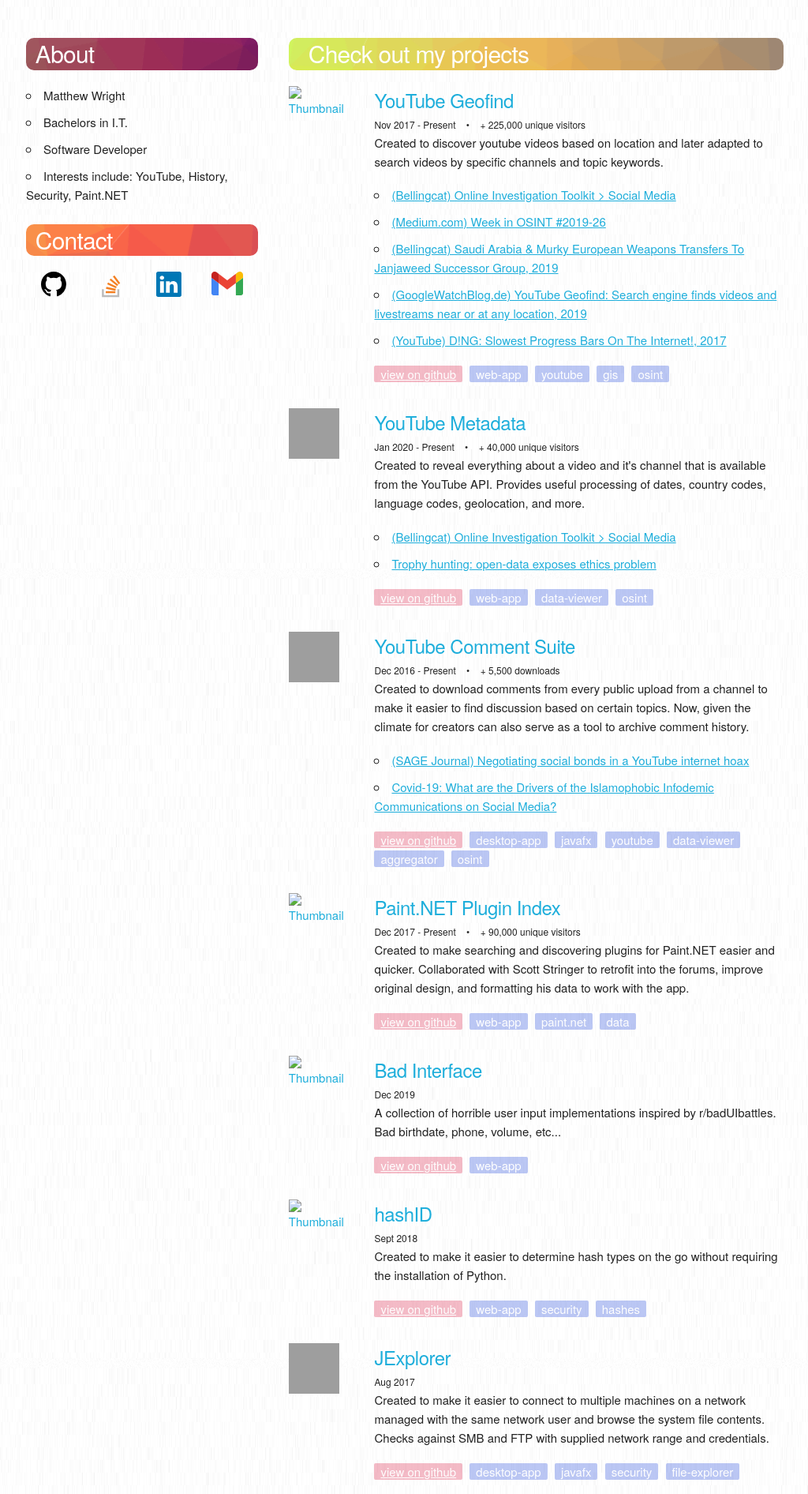
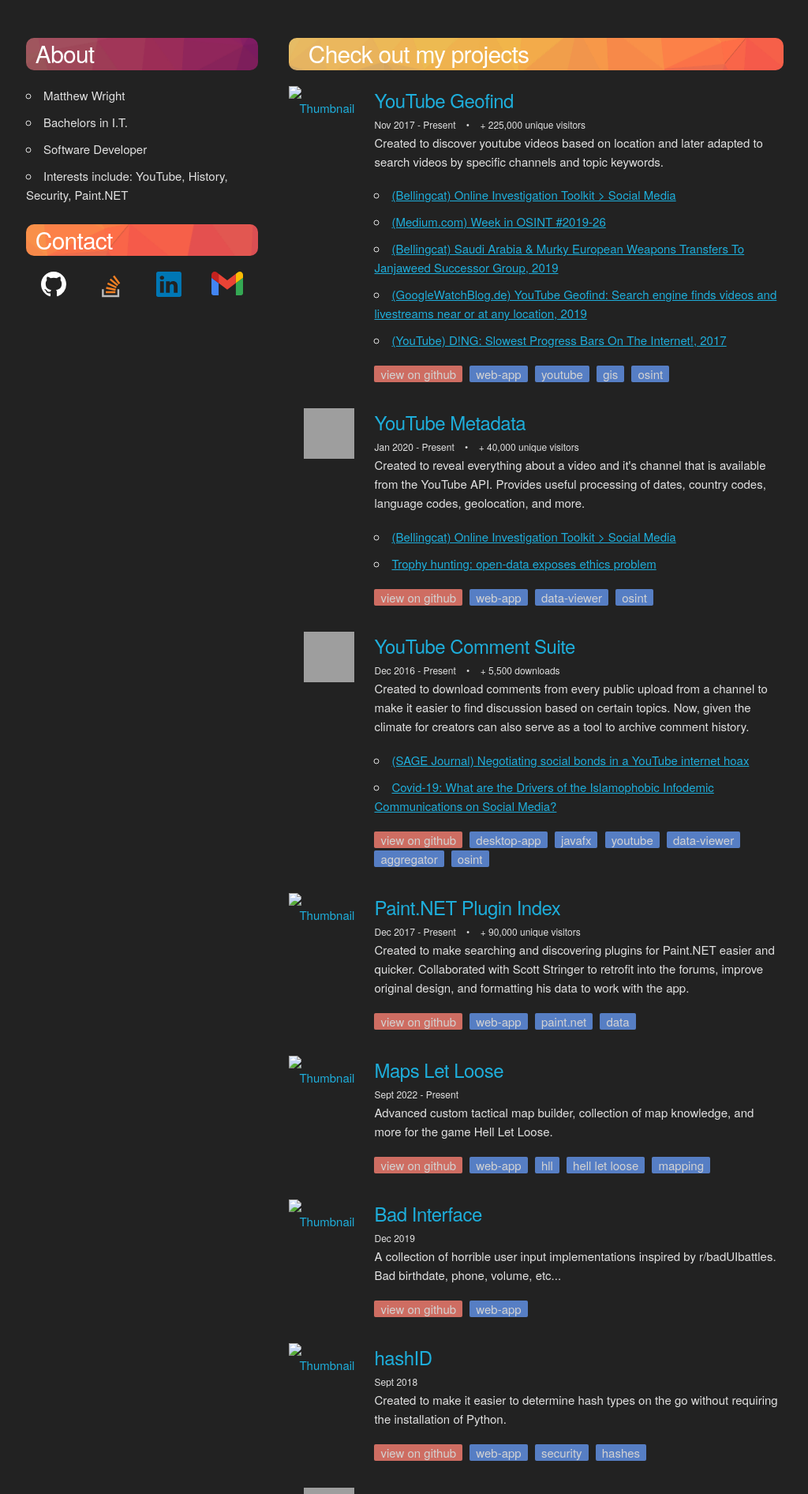
Before and after one commit to mattwright324/mattwright324.github.io, a Jekyll site: the page built from index.html, in a window 1280 px wide. Shown: the top 1892 px of the page at 79% size, without its empty margins (127-1151 px from the left). Built offline with Jekyll 4.4.1, drawn with Linux system fonts in a browser that asks for light colours; some of the changed text lies outside the part shown; grey boxes are pictures that could not be loaded.

Commit message:
add maps let loose; convert to dark mode; update footer

```diff
--- a/Gemfile
+++ b/Gemfile
@@ -1,2 +1,3 @@
 source 'https://rubygems.org'
 gem 'github-pages'
+gem 'webrick', '~> 1.7' # needed for Ruby 3.x+ support
--- a/_data/about.json
+++ b/_data/about.json
@@ -1,19 +1,4 @@
 {
-  "profiles": [
-    {
-      "title": "GitHub",
-      "thumb": "https://github.com/favicon.ico",
-      "link" : "https://github.com/mattwright324"
-    },{
-      "title": "StackOverflow",
-      "thumb": "https://cdn.sstatic.net/Sites/stackoverflow/img/favicon.ico",
-      "link" : "https://stackoverflow.com/users/2650847/matthew-wright"
-    },{
-      "title": "LinkedIn",
-      "thumb": "https://www.linkedin.com/favicon.ico",
-      "link" : "https://www.linkedin.com/in/mattwright324/"
-    }
-  ],
   "apps": [
     {
       "title": "YouTube Geofind",
@@ -84,6 +69,14 @@
       "link" : "https://forums.getpaint.net/topic/15260-plugin-index/",
       "repo" : "https://github.com/mattwright324/pdn-plugin-index"
     },{
+      "title": "Maps Let Loose",
+      "desc" : "Advanced custom tactical map builder, collection of map knowledge, and more for the game Hell Let Loose.",
+      "tags" : ["web-app", "hll", "hell let loose", "mapping"],
+      "hist" : "Sept 2022 - Present",
+      "thumb": "https://mattw.io/maps-let-loose/icon.png",
+      "link" : "https://mattw.io/maps-let-loose/",
+      "repo" : "https://github.com/mattwright324/maps-let-loose"
+    },{
       "title": "Bad Interface",
       "desc" : "A collection of horrible user input implementations inspired by r/badUIbattles. Bad birthdate, phone, volume, etc...",
       "tags" : ["web-app"],
--- a/css/base.css
+++ b/css/base.css
@@ -1,7 +1,6 @@
 body {
-    background-image: url(../img/noise.png);
-    background-repeat: repeat;
-    background-position: center;
+    background-color: rgb(34, 34, 34);
+    color: rgb(225, 225, 225);
 }
 
 h1, h2, h3, h4 {
@@ -14,14 +13,18 @@
 
 .tag {
     color: white;
-    background-color: rgba(30, 70, 220, 0.5);
+    background-color: cornflowerblue;
     border-radius: 2px;
     margin-right: 5px;
     padding-left: 8px;
     padding-right: 8px;
     margin-bottom: 0.25em;
     cursor: default;
-    opacity: 0.6;
+    opacity: 0.8;
+}
+
+.tag a {
+    text-decoration: none;
 }
 
 .tag:hover {
@@ -30,7 +33,7 @@
 }
 
 .tag.gh-tag {
-    background-color: rgba(220, 30, 70, 0.5);
+    background-color: salmon;
 }
 
 .tag a {
--- a/index.html
+++ b/index.html
@@ -16,7 +16,7 @@
                 <h4 style="background-position: center;">Contact</h4>
                 <div class="u-full-width" style="display:flex;justify-content: space-around; vertical-align: middle;">
                     <a class="simple-a" href="https://github.com/mattwright324">
-                        <svg class="octicon octicon-mark-github v-align-middle" height="32" viewBox="0 0 16 16" version="1.1" width="32" aria-hidden="true"><path fill-rule="evenodd" d="M8 0C3.58 0 0 3.58 0 8c0 3.54 2.29 6.53 5.47 7.59.4.07.55-.17.55-.38 0-.19-.01-.82-.01-1.49-2.01.37-2.53-.49-2.69-.94-.09-.23-.48-.94-.82-1.13-.28-.15-.68-.52-.01-.53.63-.01 1.08.58 1.23.82.72 1.21 1.87.87 2.33.66.07-.52.28-.87.51-1.07-1.78-.2-3.64-.89-3.64-3.95 0-.87.31-1.59.82-2.15-.08-.2-.36-1.02.08-2.12 0 0 .67-.21 2.2.82.64-.18 1.32-.27 2-.27.68 0 1.36.09 2 .27 1.53-1.04 2.2-.82 2.2-.82.44 1.1.16 1.92.08 2.12.51.56.82 1.27.82 2.15 0 3.07-1.87 3.75-3.65 3.95.29.25.54.73.54 1.48 0 1.07-.01 1.93-.01 2.2 0 .21.15.46.55.38A8.013 8.013 0 0 0 16 8c0-4.42-3.58-8-8-8z"></path></svg>
+                        <svg class="octicon octicon-mark-github v-align-middle" height="32" viewBox="0 0 16 16" version="1.1" width="32" aria-hidden="true"><path fill="white" fill-rule="evenodd" d="M8 0C3.58 0 0 3.58 0 8c0 3.54 2.29 6.53 5.47 7.59.4.07.55-.17.55-.38 0-.19-.01-.82-.01-1.49-2.01.37-2.53-.49-2.69-.94-.09-.23-.48-.94-.82-1.13-.28-.15-.68-.52-.01-.53.63-.01 1.08.58 1.23.82.72 1.21 1.87.87 2.33.66.07-.52.28-.87.51-1.07-1.78-.2-3.64-.89-3.64-3.95 0-.87.31-1.59.82-2.15-.08-.2-.36-1.02.08-2.12 0 0 .67-.21 2.2.82.64-.18 1.32-.27 2-.27.68 0 1.36.09 2 .27 1.53-1.04 2.2-.82 2.2-.82.44 1.1.16 1.92.08 2.12.51.56.82 1.27.82 2.15 0 3.07-1.87 3.75-3.65 3.95.29.25.54.73.54 1.48 0 1.07-.01 1.93-.01 2.2 0 .21.15.46.55.38A8.013 8.013 0 0 0 16 8c0-4.42-3.58-8-8-8z"></path></svg>
                     </a>
                     <a class="simple-a" href="https://stackoverflow.com/users/2650847/matthew-wright">
                         <svg xmlns="http://www.w3.org/2000/svg" height="38" viewBox="0 0 120 120"><style>.st0{fill:#bcbbbb}.st1{fill:#f48023}</style><path class="st0" d="M84.4 93.8V70.6h7.7v30.9H22.6V70.6h7.7v23.2z"></path><path class="st1" d="M38.8 68.4l37.8 7.9 1.6-7.6-37.8-7.9-1.6 7.6zm5-18l35 16.3 3.2-7-35-16.4-3.2 7.1zm9.7-17.2l29.7 24.7 4.9-5.9-29.7-24.7-4.9 5.9zm19.2-18.3l-6.2 4.6 23 31 6.2-4.6-23-31zM38 86h38.6v-7.7H38V86z"></path></svg>
@@ -34,11 +34,11 @@
         </div>
         <div class="column two-thirds mt-5">
             <div class="columns twelve">
-                <h4 style="background-position: top;">Check out my projects</h4>
+                <h4 style="background-position: left;">Check out my projects</h4>
                 {% assign apps = site.data.about.apps %}
                 {% for app in apps %}
                 <div class="row">
-                    <div class="columns two">
+                    <div class="columns two" align="right">
                         <a target="_blank" class="simple-a" href="{{ app.link }}">
                             <img src="{{app.thumb}}" class="rounded float-left" height="64px" width="64px" alt="Thumbnail">
                         </a>
```
Also changed, not shown: other parts of index.html (+1 -1 lines), _includes/head.html (+0 -7 lines).
